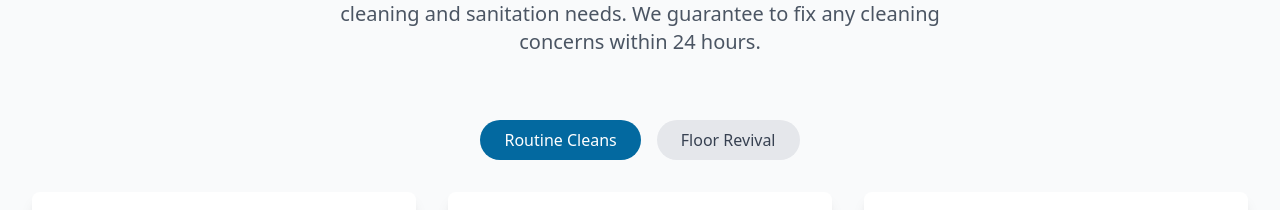
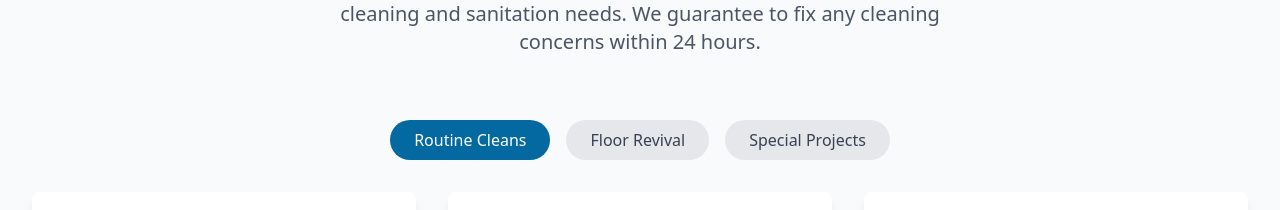
Before and after one commit to ss251/custo-supreme, a Next.js app: page / in a window 1280 px wide. Shown: the part 980-1190 px from the top of the page. Built offline with nearby package versions, Linux system fonts and the light colour scheme.

Commit message:
feat: add additional section for special projects in services section

```diff
--- a/components/ServicesSection.tsx
+++ b/components/ServicesSection.tsx
@@ -1,7 +1,7 @@
 "use client"
 import { useState } from 'react';
 import { motion } from 'framer-motion';
-import { Building, Briefcase, Hospital, GraduationCap, Factory, ShoppingBag, Sparkles } from 'lucide-react';
+import { Building, Briefcase, Hospital, GraduationCap, Factory, ShoppingBag, Sparkles, WashingMachine, Construction, DoorClosed } from 'lucide-react';
 
 const routineCleans = [
   { icon: Building, title: "Corporate Offices" },
@@ -15,6 +15,12 @@ const floorRevival = [
   { title: "Strip and Wax" },
   { title: "Floor Burnishing" },
   { title: "Carpet Cleaning" },
+];
+
+const specialProjects = [
+  { icon: DoorClosed, title: "Exit Cleans" },
+  { icon: WashingMachine, title: "Deep Cleans" },
+  { icon: Construction, title: "Post Construction Cleans" },
 ];
 
 export function ServicesSection() {
@@ -43,10 +49,16 @@ export function ServicesSection() {
             Routine Cleans
           </button>
           <button
-            className={`px-6 py-2 ${activeTab === 'floor' ? 'bg-primary text-white' : 'bg-gray-200 text-gray-700'} rounded-full`}
+            className={`px-6 py-2 mr-4 ${activeTab === 'floor' ? 'bg-primary text-white' : 'bg-gray-200 text-gray-700'} rounded-full`}
             onClick={() => setActiveTab('floor')}
           >
             Floor Revival
+          </button>
+          <button
+            className={`px-6 py-2 ${activeTab === 'special' ? 'bg-primary text-white' : 'bg-gray-200 text-gray-700'} rounded-full`}
+            onClick={() => setActiveTab('special')}
+          >
+            Special Projects
           </button>
         </div>
 
@@ -84,7 +96,22 @@ export function ServicesSection() {
           </div>
         )}
 
-
+        {activeTab === 'special' && (
+          <div className="grid grid-cols-1 md:grid-cols-3 gap-8">
+            {specialProjects.map((service, index) => (
+              <motion.div
+                key={service.title}
+                className="bg-white rounded-lg shadow-lg p-6 text-center"
+                initial={{ opacity: 0, y: 20 }}
+                animate={{ opacity: 1, y: 0 }}
+                transition={{ delay: index * 0.1, duration: 0.5 }}
+              >
+                <service.icon className="w-16 h-16 text-primary mb-4 mx-auto" />
+                <h3 className="text-xl font-semibold text-gray-900 mb-2">{service.title}</h3>
+              </motion.div>
+            ))}
+          </div>
+        )}
       </div>
     </section>
   );
```
